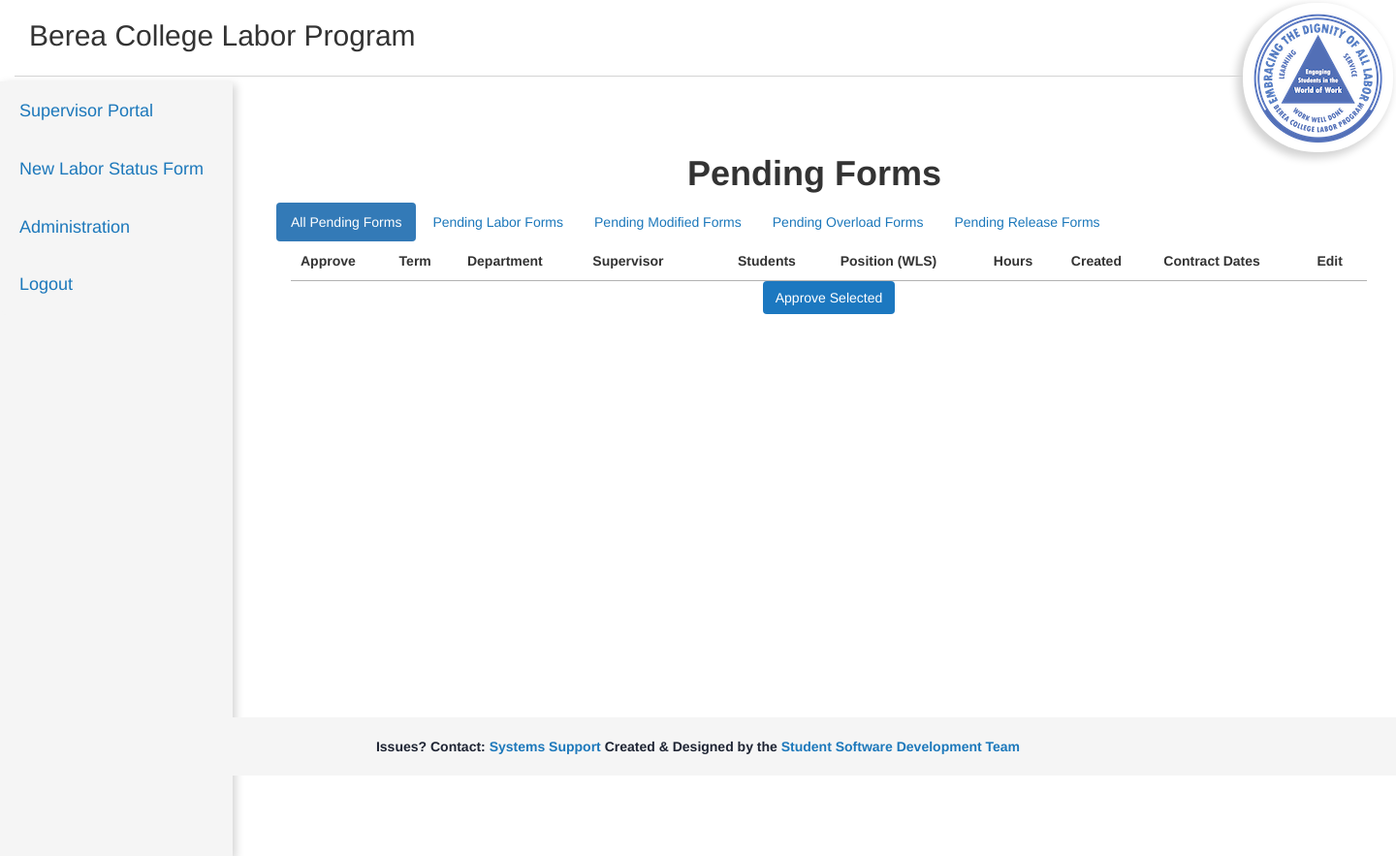
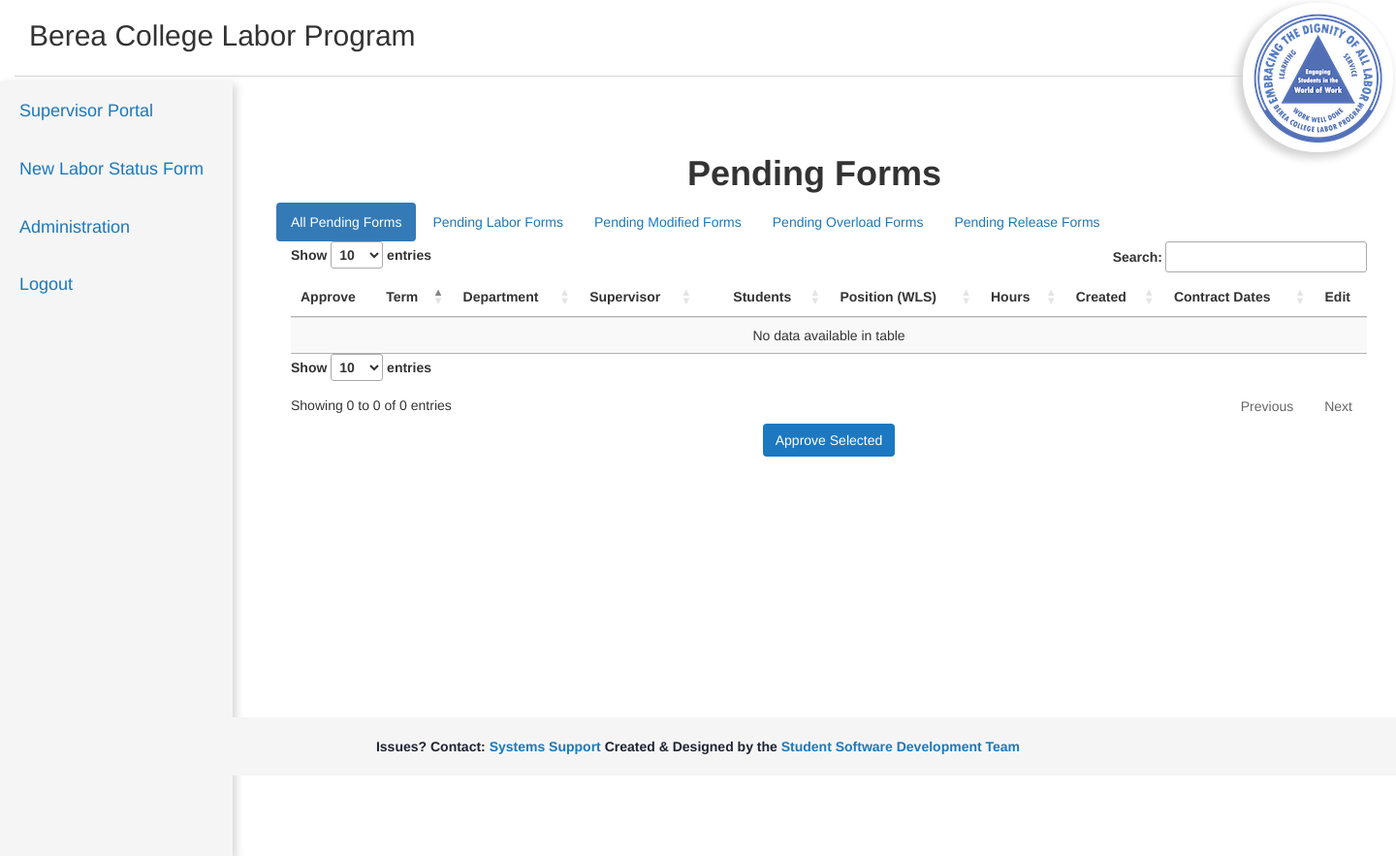
Before and after one commit to BCStudentSoftwareDevTeam/lsf-oss, a Flask app: template app/templates/admin/allPendingForms.html in a window 1440 px wide. Shown: the top 883 px of the page at 97% size. Run offline with Flask 2, Linux system fonts and the light colour scheme; the template is opened without the code that fills it, so the values that code supplies are empty; parts of the project's set-up code (start-up, migrations or seed data) failed here and were passed over; some libraries are stand-ins or nearby versions.

Commit message:
Making a dataTable for the data

```diff
--- a/app/static/css/pendingForms.css
+++ b/app/static/css/pendingForms.css
@@ -18,3 +18,7 @@
 .table {
   width: 100%;
 }
+
+th {
+  text-align: center;
+}
--- a/app/static/js/pendingStatusForms.js
+++ b/app/static/js/pendingStatusForms.js
@@ -1,3 +1,22 @@
+$(document).ready( function(){
+    $('#pendingForms, #statusForms, #modifiedForms, #overloadForms, #releaseForms').DataTable({
+        'columnDefs': [{ 'orderable': false, 'targets': [0,4,10]}], // hide sort icon on header of first column
+        // 'columnDefs': [{ 'orderable': false, 'targets': 9 }],
+        'aaSorting': [[1, 'asc']], // start to sort data in second column
+        pageLength: 10,
+        "sDom": 'Rlfrtlip'
+
+    });
+});
+
+// $(document).ready( function(){
+//     $('#modifiedForms').DataTable({
+//         'columnDefs': [{ 'orderable': false, 'targets': [0,4,10]}], // hide sort icon on header of first column
+//         // 'columnDefs': [{ 'orderable': false, 'targets': 9 }],
+//         'aaSorting': [[1, 'asc']], // start to sort data in second column
+//         pageLength: 10
+
+
 var labor_details_ids = []; // for insertApprovals() and final_approval() only
 function insertApprovals() {
   var getChecked = $('input:checked').each(function() {
--- a/app/templates/admin/allPendingForms.html
+++ b/app/templates/admin/allPendingForms.html
@@ -50,10 +50,10 @@
             <table id="pendingForms" class="table table-striped pendingForms dataTable" >
               <!-- Made empty header tags because we need to hide the header -->
               <thead id="headTable" text-align="center" >
-                <tr id="tableHeaders" class="tableHeaders"  >
+                <tr id="tableHeaders" class="tableHeaders" >
                   <th> Approve </th>
                   <th>Term</th>
-                  <th>Department</th>
+                  <th> Department</th>
                   <th>Supervisor</th>
                   <th> </th>
                   <th>Students</th>
--- a/app/templates/admin/pendingOverloadForms.html
+++ b/app/templates/admin/pendingOverloadForms.html
@@ -1,7 +1,7 @@
 {% block app_content %}
 
 <div class="col-lg-12" align="center" >
-  <table id="overloadForm" class="table table-striped overloadForm dataTable" >
+  <table id="overloadForms" class="table table-striped overloadForm dataTable" >
     <!-- Made empty header tags because we need to hide the header -->
     <thead id="headTable" text-align="center" >
       <tr id="tableHeaders" class="tableHeaders"  >
```
